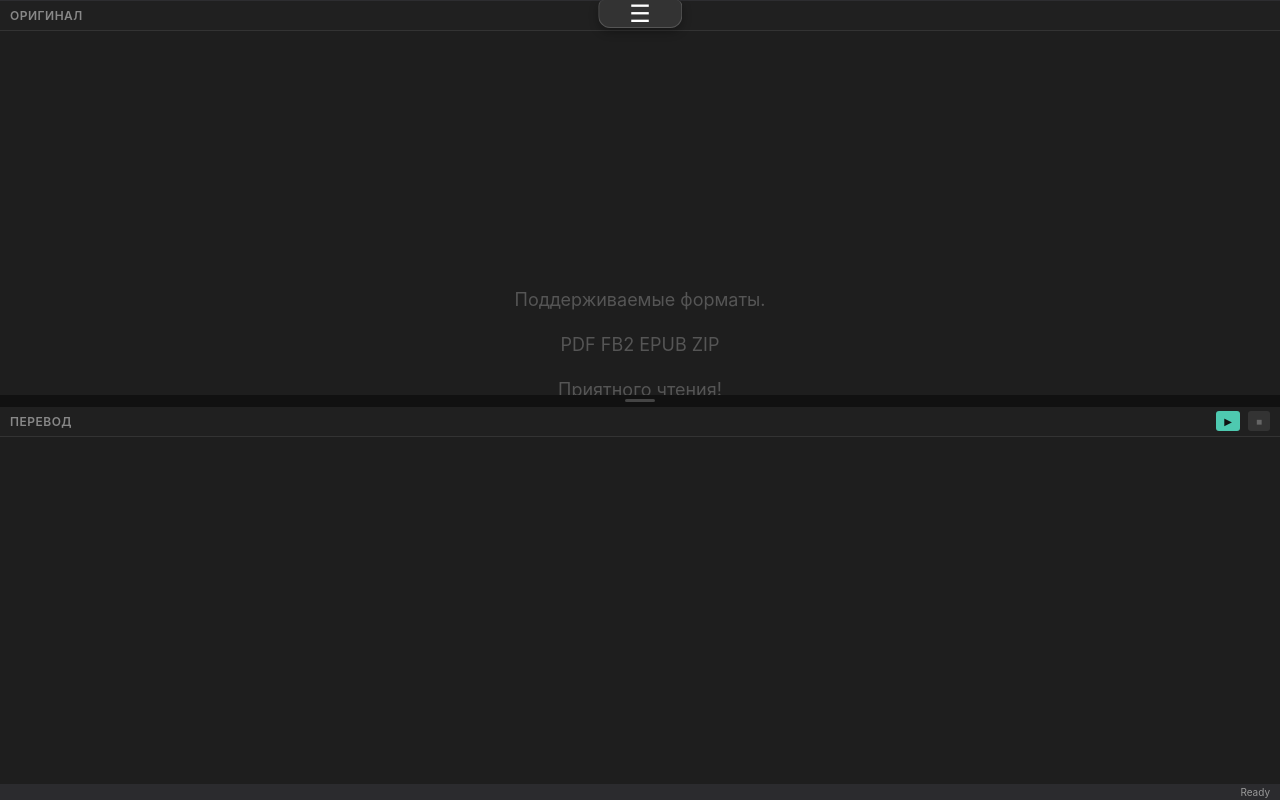
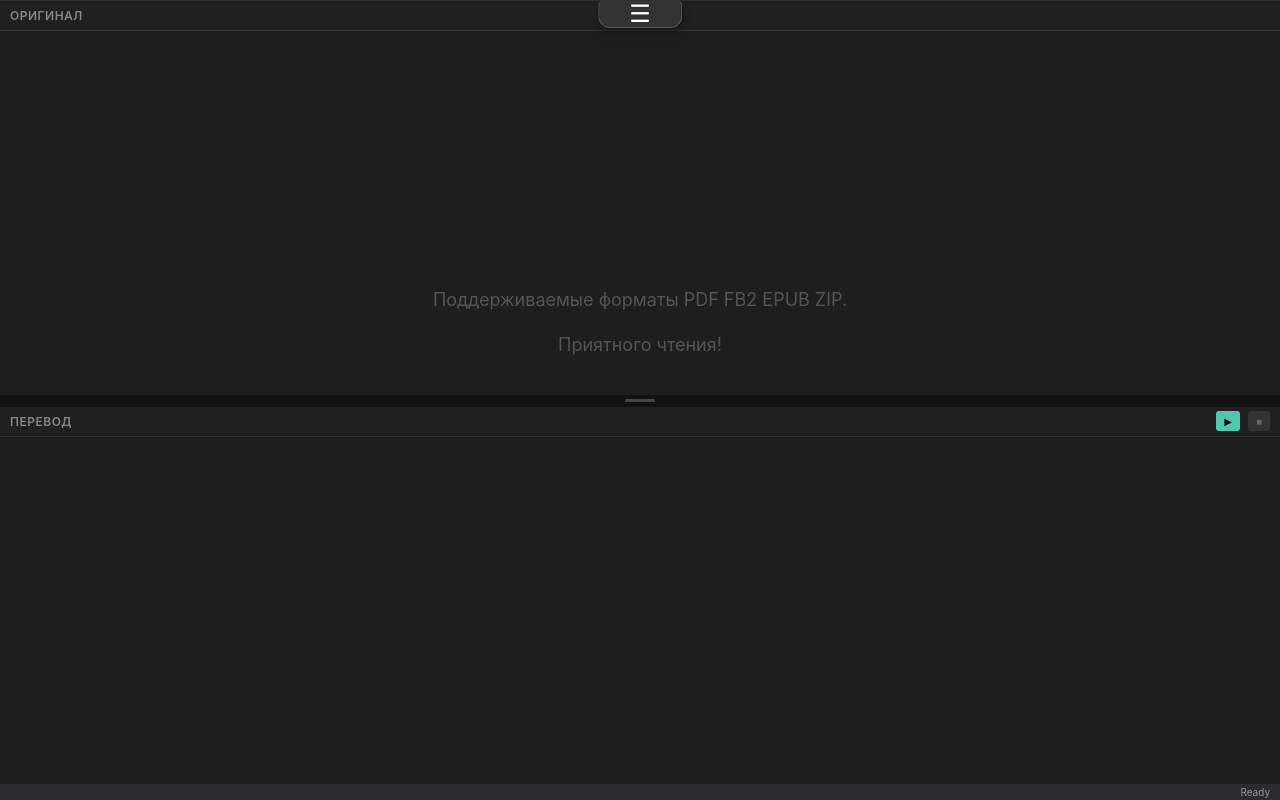
Before and after one commit to wolcxxl/smart-reader, a plain HTML site: page index.html in a window 1280 px wide. Drawn offline with nearby package versions, Linux system fonts and the light colour scheme; a script that the page names is missing.

Commit message:
Update supported formats text in index.html

```diff
--- a/index.html
+++ b/index.html
@@ -284,8 +284,7 @@
         <div class="panel-head">Оригинал</div>
         <div id="origPanel" class="content-area">
             <div style="text-align:center; margin-top:30vh; color:#555;">
-                <p>Поддерживаемые форматы.</p>
-                <p>PDF FB2 EPUB ZIP<p/>
+                <p>Поддерживаемые форматы PDF FB2 EPUB ZIP.</p>
                 <p>Приятного чтения!</p>
             </div>
         </div>
```
